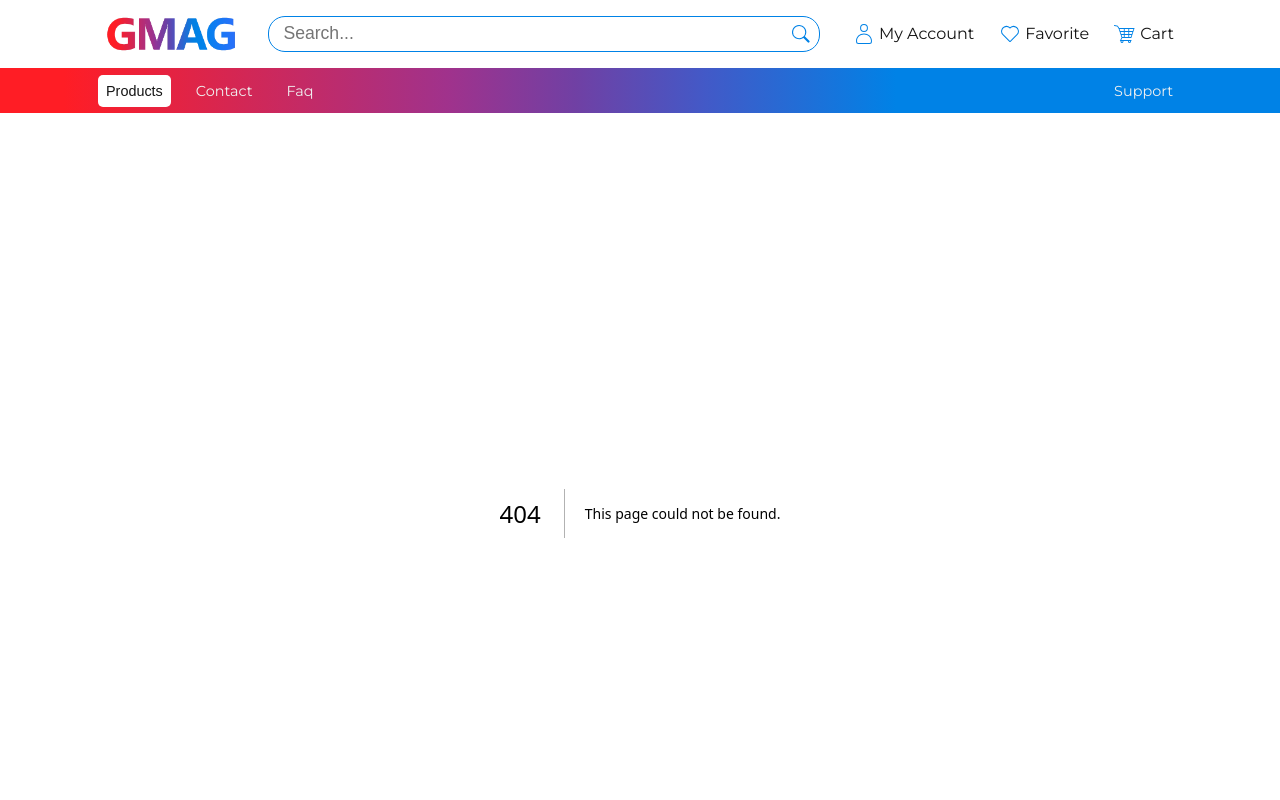
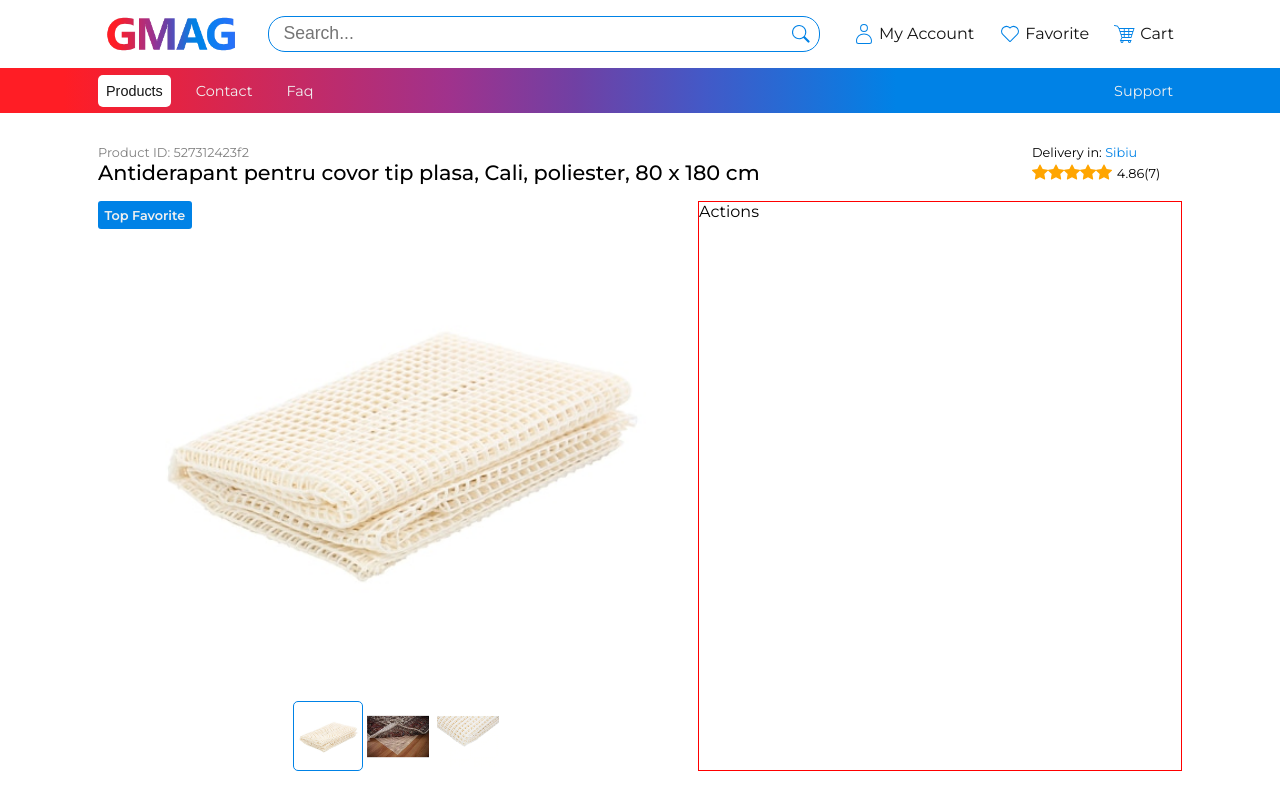
Before and after one commit to Aur71/eShop, a Next.js app: page /product/1 in a window 1280 px wide. Before the commit this address had no page. Shown: the top 800 px of the page. Built offline with nearby package versions, Linux system fonts and the light colour scheme.

Commit message:
Title and slider added to the product page

```diff
--- a/components/home/section/Card.jsx
+++ b/components/home/section/Card.jsx
@@ -22,7 +22,7 @@ const Card = () => {
       </button>
 
       <div className={styles.imgContainer}>
-        <Link href='#'>
+        <Link href='/product/id'>
           <Image src={img2} alt='img' />
 
           <p className={styles.tag}>Top Favorites</p>
@@ -31,7 +31,7 @@ const Card = () => {
 
       <div className={styles.textContainer}>
         <h3>
-          <Link href='#'>
+          <Link href='/product/id'>
             Lorem ipsum dolor sit amet consectetur adipisicing elit. Facere,
             vitae hic delectus dolor sit laudantium vero neque velit
             necessitatibus molestias.
--- /dev/null
+++ b/components/product/Actions.jsx
@@ -0,0 +1,7 @@
+import styles from '../../styles/product/Actions.module.scss';
+
+const Actions = () => {
+  return <div className={styles.actions}>Actions</div>;
+};
+
+export default Actions;
--- /dev/null
+++ b/components/product/Showcase.jsx
@@ -0,0 +1,15 @@
+import styles from '../../styles/product/Showcase.module.scss';
+// COMPONENTS
+import Slider from './Slider';
+import Actions from './Actions';
+
+const Showcase = () => {
+  return (
+    <div className={styles.showcase}>
+      <Slider />
+      <Actions />
+    </div>
+  );
+};
+
+export default Showcase;
--- /dev/null
+++ b/components/product/Slider.jsx
@@ -0,0 +1,57 @@
+import styles from '../../styles/product/Slider.module.scss';
+// HOOKS
+import { useState } from 'react';
+
+// TOOLS
+import Image from 'next/image';
+
+// MEDIA
+import img1 from '../../public/temporary/temp.jpg';
+import img2 from '../../public/temporary/temp2.jpg';
+import img3 from '../../public/temporary/temp3.jpg';
+
+const Slider = () => {
+  const [activeImage, setActiveImage] = useState(0);
+
+  const tempData = [
+    {
+      id: 1,
+      img: img1,
+    },
+
+    {
+      id: 2,
+      img: img2,
+    },
+
+    {
+      id: 3,
+      img: img3,
+    },
+  ];
+
+  return (
+    <div className={styles.slider}>
+      <div className={styles.imgContainer}>
+        <p>Top Favorite</p>
+        <Image src={tempData[activeImage].img} alt='some img' priority={true} />
+      </div>
+
+      <div className={styles.btnsContainer}>
+        {tempData.map((item, index) => {
+          return (
+            <button
+              key={item.id}
+              className={`${activeImage === index && styles.active}`}
+              onMouseOver={() => setActiveImage(index)}
+            >
+              <Image src={item.img} alt='img' priority={true} />
+            </button>
+          );
+        })}
+      </div>
+    </div>
+  );
+};
+
+export default Slider;
--- /dev/null
+++ b/components/product/Title.jsx
@@ -0,0 +1,44 @@
+import styles from '../../styles/product/Title.module.scss';
+
+// MEDIA
+import { BsStarFill, BsStarHalf, BsStar } from 'react-icons/bs';
+
+const Title = () => {
+  return (
+    <div className={styles.header}>
+      <div className={styles.titleContainer}>
+        <p>Product ID: 527312423f2</p>
+        <h1>
+          Antiderapant pentru covor tip plasa, Cali, poliester, 80 x 180 cm
+        </h1>
+      </div>
+
+      <div className={styles.reviewsContainer}>
+        <p>
+          Delivery in: <span>Sibiu</span>
+        </p>
+
+        <div className={styles.reviews}>
+          <span>
+            <BsStarFill />
+          </span>
+          <span>
+            <BsStarFill />
+          </span>
+          <span>
+            <BsStarFill />
+          </span>
+          <span>
+            <BsStarFill />
+          </span>
+          <span>
+            <BsStarFill />
+          </span>
+          <p>4.86(7)</p>
+        </div>
+      </div>
+    </div>
+  );
+};
+
+export default Title;
--- /dev/null
+++ b/pages/product/[id].js
@@ -0,0 +1,20 @@
+import styles from '../../styles/product/Product.module.scss';
+
+// COMPONENTS
+import Title from '../../components/product/Title';
+import Showcase from '../../components/product/Showcase';
+
+const Product = () => {
+  return (
+    <div className={styles.product}>
+      <section>
+        <div className={styles.center}>
+          <Title />
+          <Showcase />
+        </div>
+      </section>
+    </div>
+  );
+};
+
+export default Product;
--- /dev/null
+++ b/styles/product/Actions.module.scss
@@ -0,0 +1,6 @@
+@import '../variables.scss';
+
+.actions {
+  width: 100%;
+  border: 1px solid red;
+}
--- /dev/null
+++ b/styles/product/Product.module.scss
@@ -0,0 +1,20 @@
+@import '../variables.scss';
+
+.product {
+  width: 100%;
+  height: 100%;
+
+  section:first-of-type {
+    background-color: $white;
+
+    .center {
+      max-width: 1400px;
+      margin: 0 auto;
+      padding: 2rem 0.5rem;
+
+      @media only screen and (max-width: 1450px) {
+        max-width: 1100px;
+      }
+    }
+  }
+}
--- /dev/null
+++ b/styles/product/Showcase.module.scss
@@ -0,0 +1,8 @@
+@import '../variables.scss';
+
+.showcase {
+  width: 100%;
+  display: grid;
+  grid-template-columns: 600px 1fr;
+  margin-top: 1rem;
+}
--- /dev/null
+++ b/styles/product/Slider.module.scss
@@ -0,0 +1,61 @@
+@import '../variables.scss';
+
+.slider {
+  width: 100%;
+  height: auto;
+  display: grid;
+  grid-template-rows: 1fr auto;
+
+  .imgContainer {
+    width: 100%;
+    height: 100%;
+    display: flex;
+    justify-content: center;
+    align-items: center;
+    position: relative;
+
+    p {
+      position: absolute;
+      top: 0;
+      left: 0;
+      background-color: $acc-clr;
+      padding: 0.4rem;
+      font-size: 0.8rem;
+      border-radius: 3px;
+      color: $text-clr-white;
+      font-weight: 600;
+    }
+
+    img {
+      width: 100%;
+      height: 500px;
+      object-fit: contain;
+    }
+  }
+
+  .btnsContainer {
+    width: 100%;
+    display: flex;
+    justify-content: center;
+    align-items: center;
+    flex-wrap: wrap;
+
+    button {
+      width: 70px;
+      height: 70px;
+      padding: 0.2rem;
+      border: 1px solid transparent;
+      border-radius: 5px;
+
+      &.active {
+        border-color: $acc-clr;
+      }
+
+      img {
+        width: 100%;
+        height: 100%;
+        object-fit: cover;
+      }
+    }
+  }
+}
--- /dev/null
+++ b/styles/product/Title.module.scss
@@ -0,0 +1,64 @@
+@import '../variables.scss';
+
+$product-id-clr: grey;
+$star-clr: orange;
+
+.header {
+  width: 100%;
+  display: grid;
+  grid-template-columns: 1fr 150px;
+  gap: 1rem;
+
+  @media only screen and (max-width: 750px) {
+    grid-template-columns: 1fr;
+    gap: 0.5rem;
+  }
+
+  .titleContainer {
+    width: 100%;
+    height: auto;
+
+    p {
+      font-size: 0.8rem;
+      color: $product-id-clr;
+    }
+
+    h1 {
+      font-size: 1.3rem;
+      font-weight: 500;
+
+      @media only screen and (max-width: 850px) {
+        font-size: 1rem;
+      }
+    }
+  }
+
+  .reviewsContainer {
+    width: 100%;
+    display: flex;
+    flex-direction: column;
+    gap: 0.2rem;
+
+    p {
+      font-size: 0.8rem;
+
+      span {
+        color: $acc-clr;
+      }
+    }
+
+    .reviews {
+      width: 100%;
+      display: flex;
+      align-items: center;
+
+      span {
+        color: $star-clr;
+      }
+
+      p {
+        margin-left: 0.3rem;
+      }
+    }
+  }
+}
```
Also changed, not shown: public/temporary/temp2.jpg (added), public/temporary/temp3.jpg (added).
